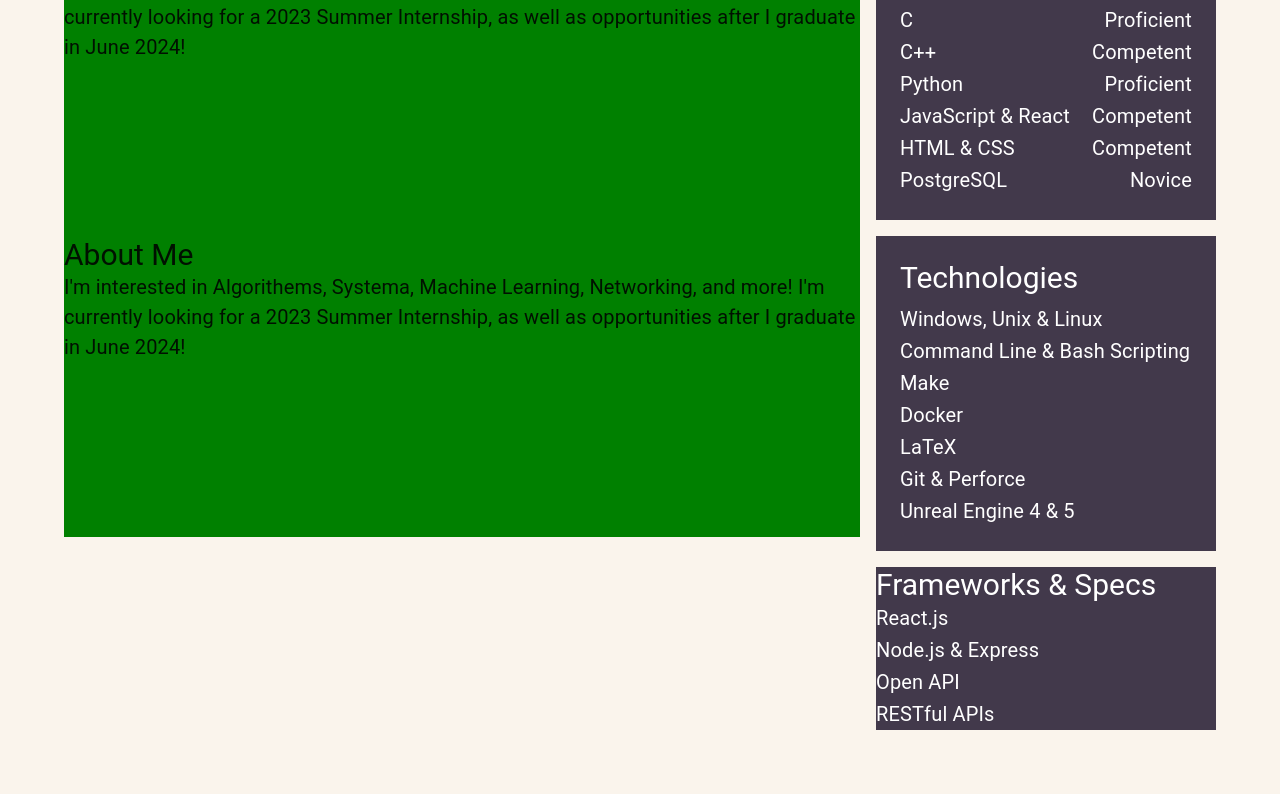
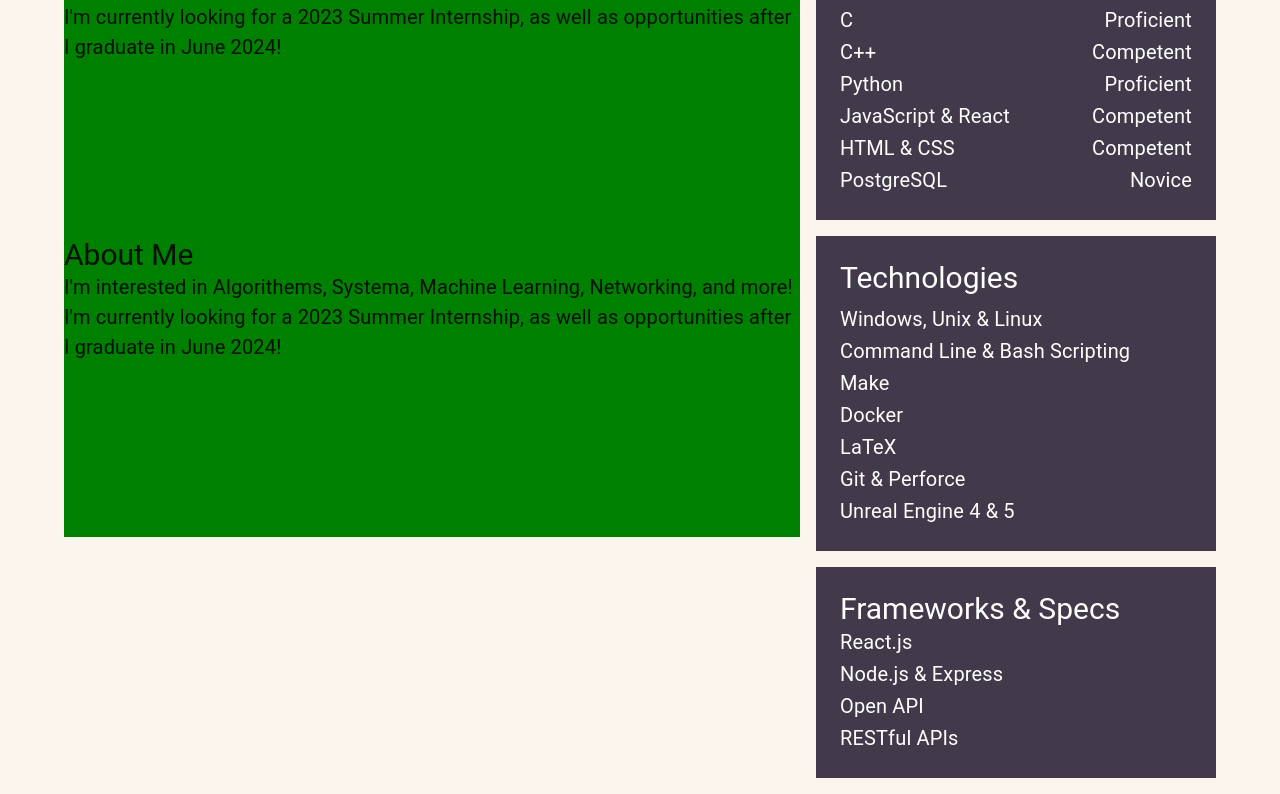
Before and after one commit to adamhammond22/UndeployedReactWebsite, a React (Create React App) app: page / in a window 1280 px wide. Shown: the part 547-1341 px from the top of the page. Before the commit the page ends 1285 px from the top, so only its background shows below. Built offline with nearby package versions, Linux system fonts and the light colour scheme.

Commit message:
main content cleanup
before trrying to move it to home

```diff
--- a/src/CustomDrawers.jsx
+++ b/src/CustomDrawers.jsx
@@ -197,7 +197,7 @@ const rightContentBoxes = () => {
 /* left Content Boxes*/
 const leftContentBoxes = () => {
   return (
-  <Box sx = {{minWidth: 340}}>
+  <Box sx = {{minWidth: 400}}>
     {/* Languages Box */}
     <Box backgroundColor = 'primary.main'
     color = 'primary.contrastText' sx = {{p: 3, mb: 2}}>
@@ -209,7 +209,7 @@ const leftContentBoxes = () => {
         flexDirection: 'row', justifyContent: 'space-between',
         lineHeight: 1.6}}>
         {/* Left side box */}
-        <Box>
+        <Box name = 'languages left'>
           <Typography variant = "p3">
             C<br/>
             C++<br/>
@@ -220,7 +220,7 @@ const leftContentBoxes = () => {
           </Typography>
         </Box>
         {/* right side box */}
-        <Box align = 'right'>
+        <Box align = 'right' name = 'languages right'>
           <Typography variant = "p3">
             Proficient<br/>
             Competent<br/>
@@ -239,10 +239,7 @@ const leftContentBoxes = () => {
         sx = {{mb: 1}}>
       Technologies
       </Typography>
-      {/* Left and Right side boxes */}
-      <Box sx = {{display: 'flex',
-        flexDirection: 'row', justifyContent: 'space-between',
-        lineHeight: 1.6}}>
+      <Box sx = {{lineHeight: 1.6}}>
           <Typography variant = "p3">
             Windows, Unix & Linux<br/>
             Command Line & Bash Scripting<br/>
@@ -256,15 +253,11 @@ const leftContentBoxes = () => {
     </Box>
     {/* Frameworks and Specs Box */}
     <Box backgroundColor = 'primary.main'
-      color = 'primary.contrastText' sx = {{p: 3, mb: 2}}
-      sx = {{mb: 1}}>
+      color = 'primary.contrastText' sx = {{p: 3, mb: 2}}>
       <Typography variant = "h3" name = 'frameworks and specifications'>
       Frameworks & Specs
       </Typography>
-      {/* Left and Right side boxes */}
-      <Box sx = {{display: 'flex',
-        flexDirection: 'row', justifyContent: 'space-between',
-        lineHeight: 1.6}}>
+      <Box sx = {{lineHeight: 1.6}}>
           <Typography variant = "p3">
             React.js<br/>
             Node.js & Express<br/>
```
